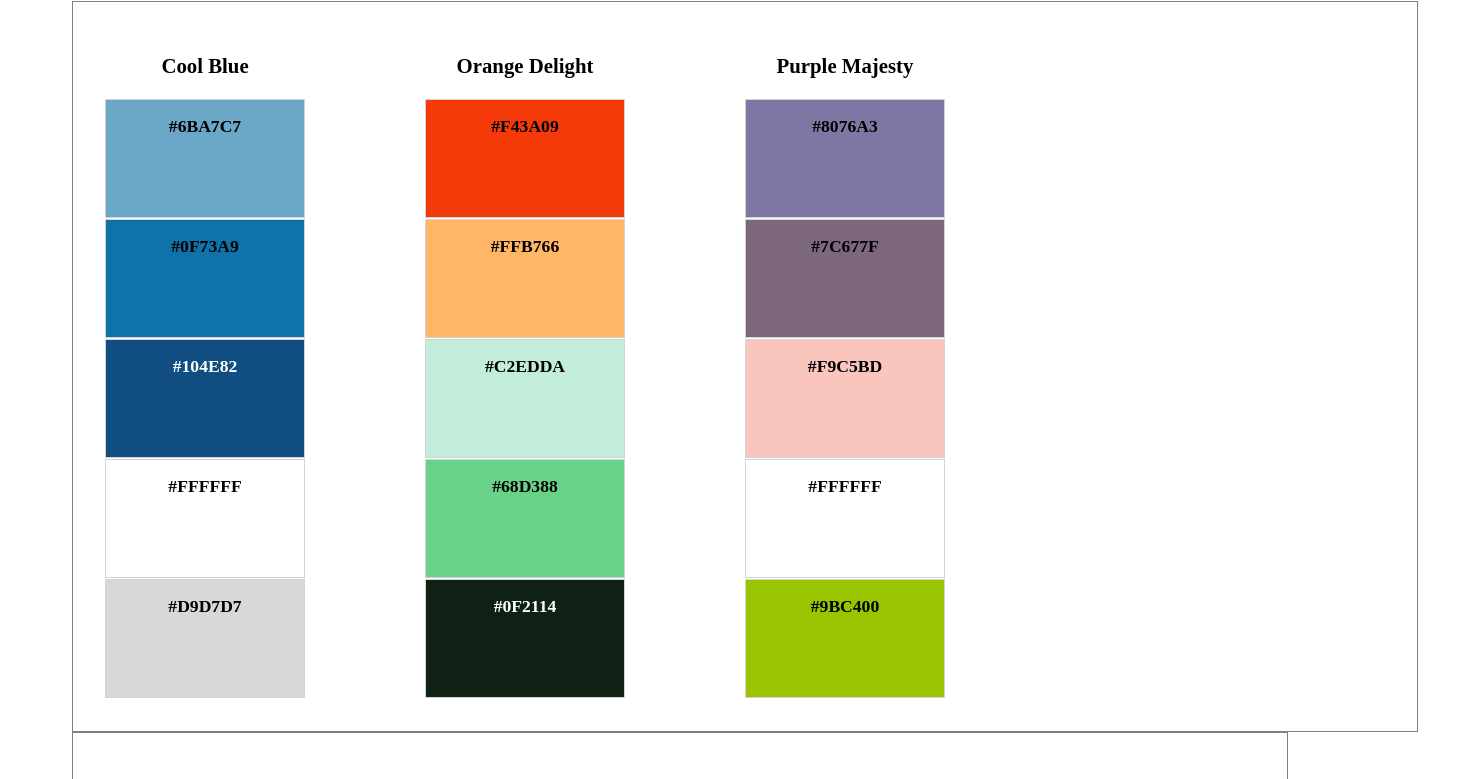
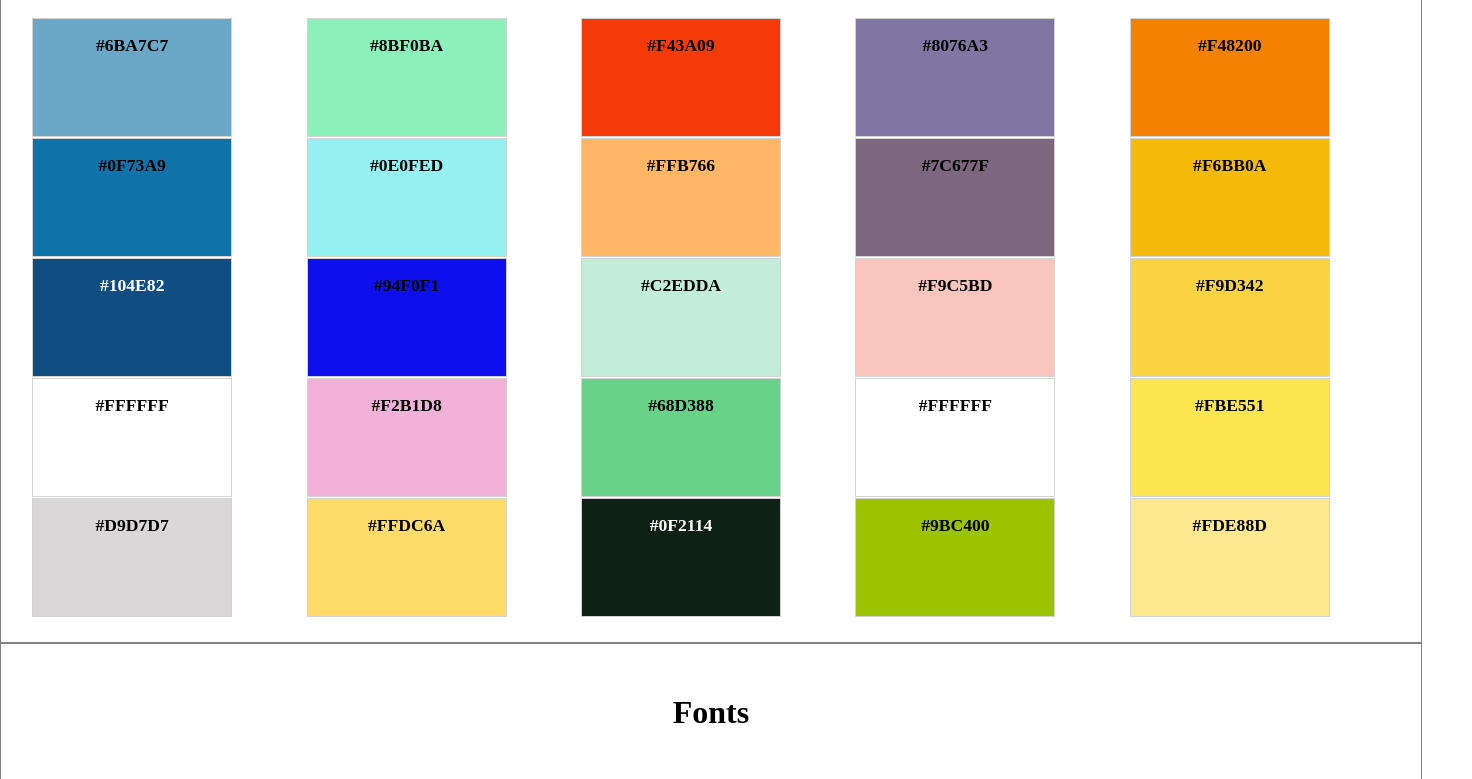
Before and after one commit to hhreina/website-design-system, a plain HTML site: page index.html in a window 1280 px wide. Shown: the part 259-1038 px from the top of the page, 1472 px wide, since content can reach past the window. Drawn offline with Linux system fonts and the light colour scheme.

Commit message:
Complete color section

```diff
--- a/index.html
+++ b/index.html
@@ -30,6 +30,14 @@
                 <div>#FFFFFF</div>
                 <div class="slate-gray">#D9D7D7</div>
             </div>
+            <div id="easter-pastels">
+                <h3>Easter Twist</h3>
+                <div class="mint-green">#8bf0ba</div>
+                <div class="pale-blue">#0e0fed</div>
+                <div class="middle-blue">#94f0f1</div>
+                <div class="pretty-pink">#f2b1d8</div>
+                <div class="egg-yellow">#ffdc6a</div>
+            </div>
             <div id="orange-delight">
                 <h3>Orange Delight</h3>
                 <div class="bright-orange">#f43a09</div>
@@ -45,7 +53,14 @@
                 <div class="misty-pink">#f9c5bd</div>
                 <div>#ffffff</div>
                 <div class="grassy-green">#9bc400</div>
-
+            </div>
+            <div id="yellow-blast">
+                <h3>Yellow Blast</h3>
+                <div class="tangerine">#f48200</div>
+                <div class="deep-yellow">#f6bb0a</div>
+                <div class="sandstorm">#f9d342</div>
+                <div class="pale-yellow">#fbe551</div>
+                <div class="barely-yellow">#fde88d</div>
             </div>
         </section>
         <section id="fonts">
--- a/styles.css
+++ b/styles.css
@@ -5,14 +5,18 @@ html {
 }
 
 body {
-    width: 100%;
-    padding: 0 2rem;
+    width: 1400px;
+    margin: 0 auto;
+    padding: 0px;
+    background-color: #FBE551;
 }
 
 section {
-    padding: 2rem;
+    padding: 24px;
     border: 1px solid gray;
-    margin: 0 2rem;
+    margin: 0 auto;
+    width: 98%;
+    background-color: white;
 }
 
 h2 {
@@ -28,12 +32,16 @@ h3 {
 header {
     display: flex;
     flex-direction: row;
+    flex-wrap: wrap;
     position: sticky;
+    align-items: center;
+    height: 60px;
     top: 0;
     z-index: 10;
-    width: 92.5%;
+    width: 1400px;
+    max-width: 100%;
     margin: 0 auto;
-    padding: 2rem;
+    padding: 0px 36px 36px 36px;
     background-color: lightgray;
 }
 
@@ -44,6 +52,7 @@ header h1 {
 nav {
     display: inline-flex;
     margin-left: auto;
+    margin-right: 24px;
 }
 
 nav ul {
@@ -65,24 +74,25 @@ nav li a {
 #colors {
     display: flex;
     flex-direction: row;
+    justify-content: space-around;
+    flex-wrap: wrap;
 }
 
-#colors {
-    display: flex;
-    flex-direction: row;
-    width: 100%;
-}
 #cool-blue,
+#easter-pastels,
 #orange-delight,
-#purple-majesty {
+#purple-majesty,
+#yellow-blast {
     width: 200px;
     text-align: center;
-    padding-right: 120px;
+    padding-right: 60px;
 }
 
 #cool-blue > div,
+#easter-pastels > div,
 #orange-delight > div,
-#purple-majesty > div {
+#purple-majesty > div,
+#yellow-blast > div {
     display: block;
     text-align: center;
     font-size: 1.1rem;
@@ -135,10 +145,40 @@ nav li a {
 .grassy-green {
     background-color: #9bc400;
 }
+.mint-green {
+    background-color: #8bf0ba;
+}
+.middle-blue {
+    background-color: #0e0fed;
+}
+.pale-blue {
+    background-color: #94f0f1;
+}
+.pretty-pink {
+    background-color: #f2b1d8;
+}
+.egg-yellow {
+    background-color: #ffdc6a;
+}
+.tangerine {
+    background-color: #f48200;
+}
+.deep-yellow {
+    background-color: #f6bb0a;
+}
+.sandstorm {
+    background-color: #f9d342;
+}
+.pale-yellow {
+    background-color: #fbe551;
+}
+.barely-yellow {
+    background-color: #fde88d;
+}
 
 /** Style footer **/
 footer {
-    width: 92.5%;
+    width: 1400px;
     bottom: 0;
     margin: 0 auto;
     background-color: rgb(22, 6, 71);
```
